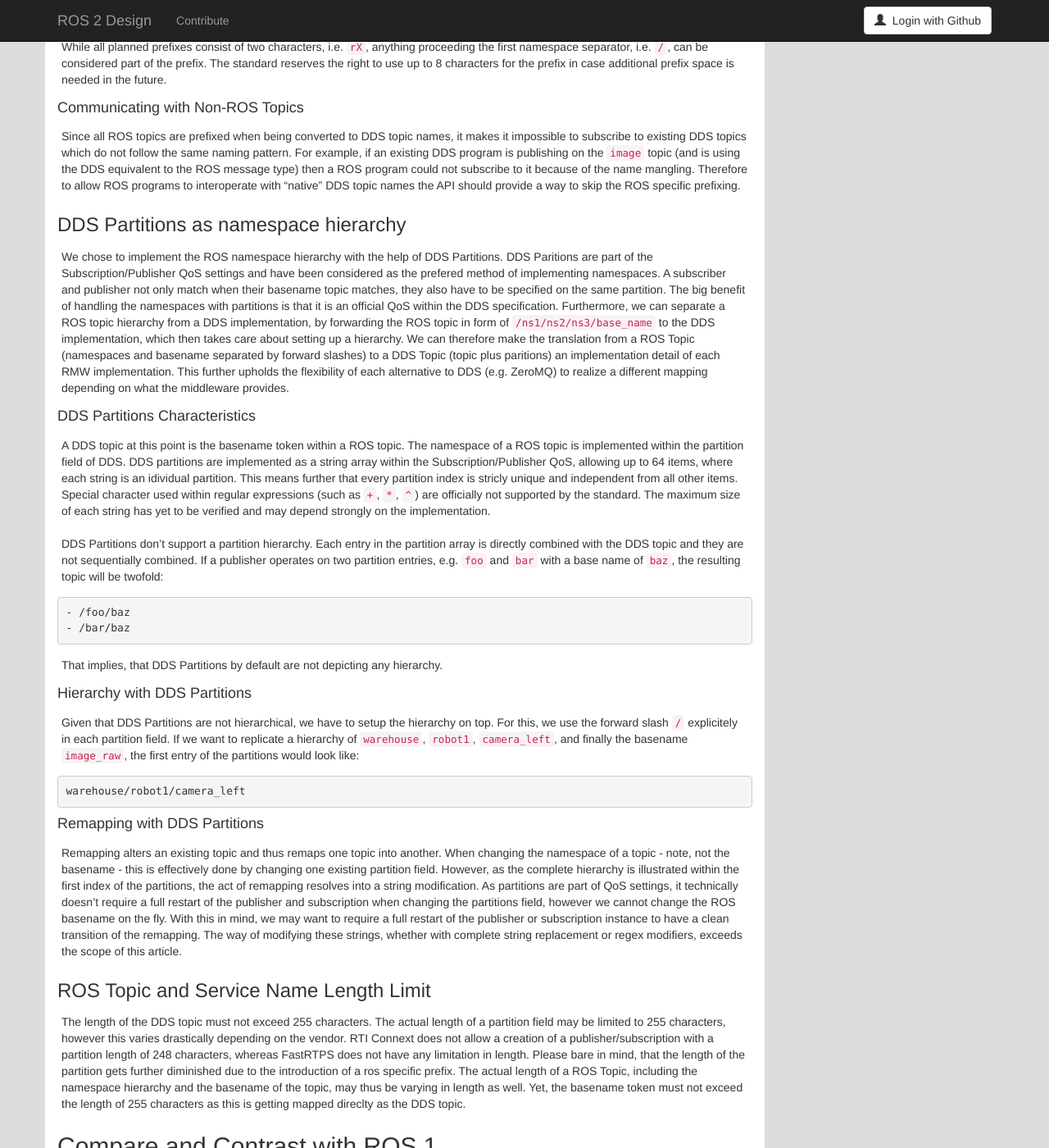
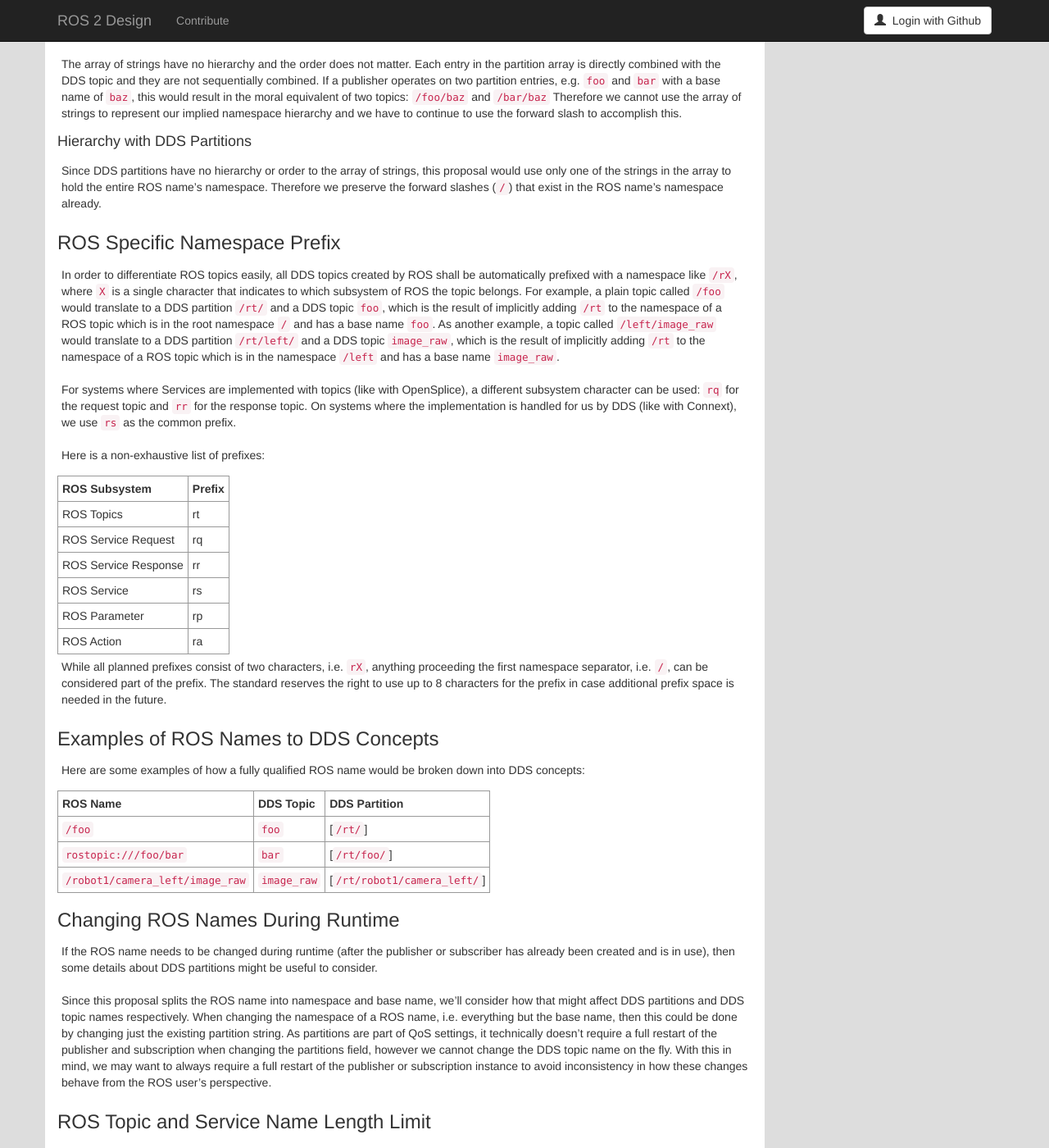
Before and after one commit to ros2/design, a Jekyll site: the page built from articles/140_topic_and_service_name_mapping.md, in a window 1280 px wide and 1400 px high, scrolled down 4503 px. Shown: the whole window at 82% size. Built offline with Jekyll 4.4.1, drawn with Linux system fonts in a browser that asks for light colours; nearby versions of some CDN libraries; some of the changed text lies outside the part shown.

Commit message:
reword and reorganize (#113)
* reword and reorganize

* fix typos

````diff
--- a/articles/140_topic_and_service_name_mapping.md
+++ b/articles/140_topic_and_service_name_mapping.md
@@ -131,10 +131,10 @@
 
 - must not end with a forward slash (`/`)
 
-The last token is the topic or service basename, and any preceding tokens make up the namespace of the topic or service.
+The last token is the topic or service base name, and any preceding tokens make up the namespace of the topic or service.
 
-For example, the topic name `/foo/bar/baz` is composed of a topic or service with the basename `baz` in the `/foo/bar` namespace.
-In another example, the name `/foo` splits into one token, such that it is composed of a topic or service with the basename `foo` in the `/` namespace (the root namespace).
+For example, the topic name `/foo/bar/baz` is composed of a topic or service with the base name `baz` in the `/foo/bar` namespace.
+In another example, the name `/foo` splits into one token, such that it is composed of a topic or service with the base name `foo` in the `/` namespace (the root namespace).
 
 Topic and service names:
 
@@ -194,18 +194,51 @@
 
 Any topic or service name that contains any tokens (either namespaces or a topic or service name) that start with an underscore (`_`) will be considered hidden and tools may not show them unless explicitly asked.
 
-## Mapping of ROS 2 Topic and Service Names to DDS Topics
+## Mapping of ROS 2 Topic and Service Names to DDS Concepts
 
 The ROS topic and service name constraints allow more types of characters than the DDS topic names because ROS additionally allows the forward slash (`/`), the tilde (`~`), and the balanced curly braces (`{}`).
 These must be substituted or otherwise removed during the process of mapping to DDS topic names.
 Since ROS 2 topic and service names are expanded to fully qualified names, any balanced bracket (`{}`) substitutions and tildes (`~`) will have been expanded.
 Additionally any URL related syntax, e.g. the `rostopic://` prefix, will be removed once parsed.
-Therefore only forward slashes have to be substituted when converting to DDS topic names.
+Therefore only forward slashes (`/`) need to be addressed when converting to DDS concepts.
 
-### ROS Specific Name Prefix
+### ROS Namespaces with DDS Partitions
 
-In order to differentiate ROS topics easily, all DDS topic names created by ROS shall be prefixed with `rX`, where `X` is a single character that indicates to which subsystem of ROS the topic belongs.
-For example, a plain topic called `/foo` would translate to a DDS topic named `/rt/foo`, which is the result of concatenating the prefix `rt` for being a ROS topic, with the leading `/`, and the topic name `foo`.
+The proposed strategy to address the forward slashes (`/`) which are present in ROS names, is to separate the ROS name into the "namespace" and the "base name", and then place the entire namespace into a DDS partition and the remaining base name into the DDS topic name.
+This addresses the issue because the ROS name's base name will not contain any forward slashes (`/`) by definition and so there are no longer any disallowed characters in the DDS topic name.
+The DDS partition will contain the ROS name's namespace, including any forward slashes (`/`) that make up the namespace, and that is acceptable because DDS partitions allow forward slashes (`/`) unlike the DDS topics.
+
+This strategy also avoids DDS partitions from being exposed to the ROS API's.
+This is because the splitting of the ROS name into namespace and base name can occur inside the implementation of the ROS middleware interface, and so the ROS topic or service name will remain intact throughout the middleware agnostic code.
+This means that if someone chooses to implement ROS 2 on top of something other than DDS, then this strategy will not impact that implementation, as it applies only to DDS implementations.
+
+#### DDS Partitions Characteristics
+
+DDS partitions are implemented as an array of strings within the `DDS::Publisher` and `DDS::Subscriber` QoS settings.
+The array allows up to 64 items, and each string in the array is an individual partition.
+This means that every string of the array is an independently matchable entity when paired with the topic name and the other QoS settings.
+Put another way, a DDS DataWriter and DataReader will not connect to one another unless at least one of the partition strings in the array match, even if the topic names match.
+Sometimes special characters are used in the partition strings to express regular expressions matching (such as `+`, `*`, `^`), but they are not officially supported by the standard.
+The maximum size of each string in the array may depend on the DDS or RTPS implementation.
+You can read more about partitions in RTI's documentation:
+
+- [PARTITION_QosPolicy](https://community.rti.com/static/documentation/connext-dds/5.2.3/doc/manuals/connext_dds/html_files/RTI_ConnextDDS_CoreLibraries_UsersManual/Content/UsersManual/PARTITION_QosPolicy.htm)
+
+The array of strings have no hierarchy and the order does not matter.
+Each entry in the partition array is directly combined with the DDS topic and they are not sequentially combined.
+If a publisher operates on two partition entries, e.g. `foo` and `bar` with a base name of `baz`, this would result in the moral equivalent of two topics: `/foo/baz` and `/bar/baz`
+Therefore we cannot use the array of strings to represent our implied namespace hierarchy and we have to continue to use the forward slash to accomplish this.
+
+#### Hierarchy with DDS Partitions
+
+Since DDS partitions have no hierarchy or order to the array of strings, this proposal would use only one of the strings in the array to hold the entire ROS name's namespace.
+Therefore we preserve the forward slashes (`/`) that exist in the ROS name's namespace already.
+
+### ROS Specific Namespace Prefix
+
+In order to differentiate ROS topics easily, all DDS topics created by ROS shall be automatically prefixed with a namespace like `/rX`, where `X` is a single character that indicates to which subsystem of ROS the topic belongs.
+For example, a plain topic called `/foo` would translate to a DDS partition `/rt/` and a DDS topic `foo`, which is the result of implicitly adding `/rt` to the namespace of a ROS topic which is in the root namespace `/` and has a base name `foo`.
+As another example, a topic called `/left/image_raw` would translate to a DDS partition `/rt/left/` and a DDS topic `image_raw`, which is the result of implicitly adding `/rt` to the namespace of a ROS topic which is in the namespace `/left` and has a base name `image_raw`.
 
 For systems where Services are implemented with topics (like with OpenSplice), a different subsystem character can be used: `rq` for the request topic and `rr` for the response topic.
 On systems where the implementation is handled for us by DDS (like with Connext), we use `rs` as the common prefix.
@@ -224,60 +257,24 @@
 While all planned prefixes consist of two characters, i.e. `rX`, anything proceeding the first namespace separator, i.e. `/`, can be considered part of the prefix.
 The standard reserves the right to use up to 8 characters for the prefix in case additional prefix space is needed in the future.
 
-#### Communicating with Non-ROS Topics
+### Examples of ROS Names to DDS Concepts
 
-Since all ROS topics are prefixed when being converted to DDS topic names, it makes it impossible to subscribe to existing DDS topics which do not follow the same naming pattern.
-For example, if an existing DDS program is publishing on the `image` topic (and is using the DDS equivalent to the ROS message type) then a ROS program could not subscribe to it because of the name mangling.
-Therefore to allow ROS programs to interoperate with "native" DDS topic names the API should provide a way to skip the ROS specific prefixing.
+Here are some examples of how a fully qualified ROS name would be broken down into DDS concepts:
 
-### DDS Partitions as namespace hierarchy
+| ROS Name                        | DDS Topic   | DDS Partition               |
+|---------------------------------|-------------|-----------------------------|
+| `/foo`                          | `foo`       | [`/rt/`]                    |
+| `rostopic:///foo/bar`           | `bar`       | [`/rt/foo/`]                |
+| `/robot1/camera_left/image_raw` | `image_raw` | [`/rt/robot1/camera_left/`] |
 
-We chose to implement the ROS namespace hierarchy with the help of DDS Partitions.
-DDS Paritions are part of the Subscription/Publisher QoS settings and have been considered as the prefered method of implementing namespaces.
-A subscriber and publisher not only match when their basename topic matches, they also have to be specified on the same partition.
-The big benefit of handling the namespaces with partitions is that it is an official QoS within the DDS specification.
-Furthermore, we can separate a ROS topic hierarchy from a DDS implementation, by forwarding the ROS topic in form of `/ns1/ns2/ns3/base_name` to the DDS implementation, which then takes care about setting up a hierarchy.
-We can therefore make the translation from a ROS Topic (namespaces and basename separated by forward slashes) to a DDS Topic (topic plus paritions) an implementation detail of each RMW implementation.
-This further upholds the flexibility of each alternative to DDS (e.g. ZeroMQ) to realize a different mapping depending on what the middleware provides.
+### Changing ROS Names During Runtime
 
-#### DDS Partitions Characteristics
+If the ROS name needs to be changed during runtime (after the publisher or subscriber has already been created and is in use), then some details about DDS partitions might be useful to consider.
 
-A DDS topic at this point is the basename token within a ROS topic.
-The namespace of a ROS topic is implemented within the partition field of DDS.
-DDS partitions are implemented as a string array within the Subscription/Publisher QoS, allowing up to 64 items, where each string is an idividual partition.
-This means further that every partition index is stricly unique and independent from all other items.
-Special character used within regular expressions (such as `+`, `*`, `^`) are officially not supported by the standard.
-The maximum size of each string has yet to be verified and may depend strongly on the implementation.
-
-DDS Partitions don't support a partition hierarchy.
-Each entry in the partition array is directly combined with the DDS topic and they are not sequentially combined.
-If a publisher operates on two partition entries, e.g. `foo` and `bar` with a base name of `baz`, the resulting topic will be twofold:
-
-```
-- /foo/baz
-- /bar/baz
-```
-
-That implies, that DDS Partitions by default are not depicting any hierarchy.
-
-#### Hierarchy with DDS Partitions
-
-Given that DDS Partitions are not hierarchical, we have to setup the hierarchy on top.
-For this, we use the forward slash `/` explicitely in each partition field.
-If we want to replicate a hierarchy of `warehouse`, `robot1`, `camera_left`, and finally the basename `image_raw`, the first entry of the partitions would look like:
-
-```
-warehouse/robot1/camera_left
-```
-
-#### Remapping with DDS Partitions
-
-Remapping alters an existing topic and thus remaps one topic into another.
-When changing the namespace of a topic - note, not the basename - this is effectively done by changing one existing partition field.
-However, as the complete hierarchy is illustrated within the first index of the partitions, the act of remapping resolves into a string modification.
-As partitions are part of QoS settings, it technically doesn't require a full restart of the publisher and subscription when changing the partitions field, however we cannot change the ROS basename on the fly.
-With this in mind, we may want to require a full restart of the publisher or subscription instance to have a clean transition of the remapping.
-The way of modifying these strings, whether with complete string replacement or regex modifiers, exceeds the scope of this article.
+Since this proposal splits the ROS name into namespace and base name, we'll consider how that might affect DDS partitions and DDS topic names respectively.
+When changing the namespace of a ROS name, i.e. everything but the base name, then this could be done by changing just the existing partition string.
+As partitions are part of QoS settings, it technically doesn't require a full restart of the publisher and subscription when changing the partitions field, however we cannot change the DDS topic name on the fly.
+With this in mind, we may want to always require a full restart of the publisher or subscription instance to avoid inconsistency in how these changes behave from the ROS user's perspective.
 
 ### ROS Topic and Service Name Length Limit
 
@@ -285,8 +282,48 @@
 The actual length of a partition field may be limited to 255 characters, however this varies drastically depending on the vendor.
 RTI Connext does not allow a creation of a publisher/subscription with a partition length of 248 characters, whereas FastRTPS does not have any limitation in length.
 Please bare in mind, that the length of the partition gets further diminished due to the introduction of a ros specific prefix.
-The actual length of a ROS Topic, including the namespace hierarchy and the basename of the topic, may thus be varying in length as well.
-Yet, the basename token must not exceed the length of 255 characters as this is getting mapped direclty as the DDS topic.
+The actual length of a ROS Topic, including the namespace hierarchy and the base name of the topic, may thus be varying in length as well.
+Yet, the base name token must not exceed the length of 255 characters as this is getting mapped direclty as the DDS topic.
+
+### Communicating with Non-ROS Topics
+
+Since all ROS topics are prefixed when being converted to DDS topic names, it makes it impossible to subscribe to existing DDS topics which do not follow the same naming pattern.
+For example, if an existing DDS program is publishing on the `image` topic (and is using the DDS equivalent to the ROS message type) then a ROS program could not subscribe to it because of the name mangling produced by the implicit ROS specific namespace.
+Therefore to allow ROS programs to interoperate with "native" DDS topic names the API should provide a way to skip the ROS specific prefixing.
+
+Additionally, all ROS topic names are made absolute automatically, e.g. `image` becomes `/image`, and so it would be impossible to subscribe to a DDS topic unless it started with a forward slash (`/`).
+Therefore the API should also provide a way to skip this step, taking the exact topic name provided.
+
+#### Examples and Ideas for Communicating with Non-ROS Topics
+
+Note that these are not part of the proposal, but only possible solutions to the issue of communicating with "native" DDS topics.
+This section should be update when/if a complete solution is found.
+
+It may be possible, through an option in the API or through some name syntax, to get a similar break down but without the ROS specific prefix and the root namespace (i.e. `/`).
+
+For example with an option in the API:
+
+| ROS Name              | ROS Prefix | DDS Topic   | DDS Partition               |
+|-----------------------|------------|-------------|-----------------------------|
+| `rostopic://image`    | with       | `image`     | [`/rt/`]                    |
+| `rostopic://image`    | without    | `image`     | [`/`]                       |
+
+Note that with just a single option it is not possible to express whether or not the root namespace is desired in the DDS partition.
+
+In which case, perhaps some markup might work better, for example:
+
+| ROS Name                              | DDS Topic           | DDS Partition               |
+|---------------------------------------|---------------------|-----------------------------|
+| `rostopic://image`                    | `image`             | [`/rt/`]                    |
+| `rostopic+exact://image`              | `image`             | []                          |
+| `rostopic+exact://camera_left/image`  | `camera_left/image` | []                          |
+
+Considering the third case, it's not clear if the `/` should be respected or if additional syntax is required to support partitions in the case of "exact" topic names.
+You could also imagine:
+
+| ROS Name                                | DDS Topic           | DDS Partition               |
+|-----------------------------------------|---------------------|-----------------------------|
+| `rostopic+exact+ns://camera_left/image` | `image`             | [`camera_left`]             |
 
 ## Compare and Contrast with ROS 1
 
@@ -313,24 +350,6 @@
 ## Concerns/Alternatives
 
 This section lists concerns about the proposed design and alternatives that were considered.
-
-#### Substitution of the Namespace Delimiter
-
-Without the use of partitions, the namespace delimiter in ROS 2 topic and service names, a forward slash (`/`), will be replaced with double underscores (`__`).
-Note that as fully qualified ROS 2 topic and service names are absolute, there is always a leading forward slash (`/`).
-
-#### ROS to DDS Name Conversion Examples
-
-Here are some examples of translations between ROS topic names and the corresponding DDS topic names:
-
-| ROS Name          | Subsystem | DDS Name               |
-|-------------------|-----------|------------------------|
-| `/foo`            | Topic     | `rt__foo`              |
-| `/foo/bar`        | Topic     | `rt__foo__bar`         |
-| `/_foo/bar`       | Topic     | `rt___foo__bar`        |
-| `/foo/_bar`       | Topic     | `rt__foo___bar`        |
-| `/_foo/_bar`      | Topic     | `rt___foo___bar`       |
-| `/_foo/_bar/_baz` | Topic     | `rt___foo___bar___baz` |
 
 ### Alternative Name Rules and Concerns About Name Rules
 
@@ -369,12 +388,28 @@
 
 This compromise was made so that when more work is done on substitutions, it would hopefully not require changes to the name syntax, but instead revolve around what substitutions to support and whether or not that support is optional.
 
-### Alternative ROS to DDS Mapping
+### Alternative ROS to DDS Mappings
 
 There was some discussion of alternatives and concerns with respect to the ROS -> DDS translation.
 
+#### Alternative Substitute the Namespace Delimiter
+
+A previous proposal was to substitute the namespace delimiter, i.e. forward slash (`/`), with something that is allowed in DDS topic names, and then only use the DDS topic name to represent the full ROS name.
+For example in the simplest case, a topic `/foo/bar/baz` might become `__foo__bar__baz`, where the forward slash (`/`) is being replaced with a double underscore (`__`) and double underscores (`__`) were not allowed in ROS topic and service names.
+
+Trade-offs (in comparison to the use of DDS partitions):
+
+- Has a tighter length limit, since it limited by just the DDS topic name and does not benefit from part of the ROS topic name going into the DDS partition.
+- The replacement for the forward slash (`/`) had to be more than one character since all usable characters were already in allowed in both the ROS names and DDS topic names, so each namespace further reduced the topic length limit.
+- Implementation requires string replacement and validation afterwards, which is moderately complicated.
+
+Rationale:
+
+The DDS partition proposal is preferred over this alternative because it allows for longer total ROS names and because it is simpler to implement, i.e. splitting the string into base name and namespace is simpler than replacing the forward slashes (`/`) with double underscores (`__`) and then redoing length limit testing afterwards.
+
 #### Capital Letter Substitution Alternative
 
+This is another alternative that was proposed in the context of the alternative described in the above section called "Alternative Substitute the Namespace Delimiter".
 Since the forward slash (`/`) is replaced with double underscores (`__`) when translating to DDS from ROS topic names, two characters out of the 256 character limit are lost with each additional namespace.
 One proposed alternative was to add a constraint that ROS topic names could not use capital letters, and then capital letters could be used as the stand in for the forward slashes (`/`).
 
@@ -389,6 +424,7 @@
 
 #### ROS Prefix with Single Underscore
 
+This is another variation that was proposed in the context of the alternative described in the above section called "Alternative Substitute the Namespace Delimiter".
 This alternative differs only in that it uses a single underscore in the prefix, i.e. `rt_` rather than `rt__` (`rt` + the leading `/`).
 
 Trade-offs:
@@ -401,6 +437,8 @@
 Slight preference given to the more consistent alternative.
 
 #### Limited Prefixes Alternative
+
+This is another variation that was proposed in the context of the alternative described in the above section called "Alternative Substitute the Namespace Delimiter".
 
 This alternative would:
 
@@ -429,6 +467,8 @@
 
 #### Suffix Alternative
 
+This is another variation that was proposed in the context of the alternative described in the above section called "Alternative Substitute the Namespace Delimiter".
+
 This alternative would:
 
 - not prefix topics
@@ -453,6 +493,8 @@
 
 #### Limited Suffix Alternative
 
+This is another variation that was proposed in the context of the alternative described in the above section called "Alternative Substitute the Namespace Delimiter".
+
 This alternative is the same as the "Suffix Alternative" except:
 
 - Topics would not have a suffix or prefix at all
````
